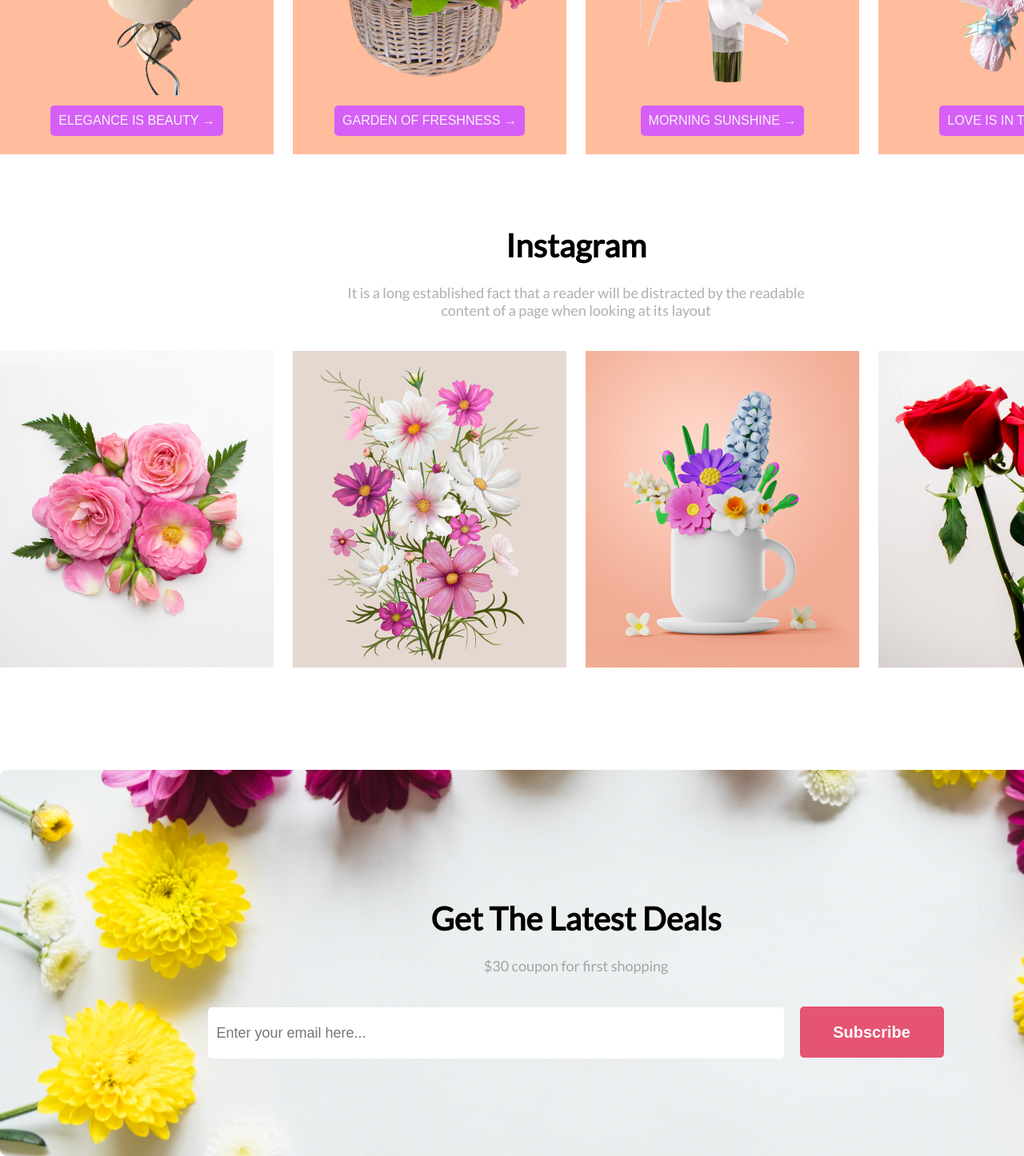
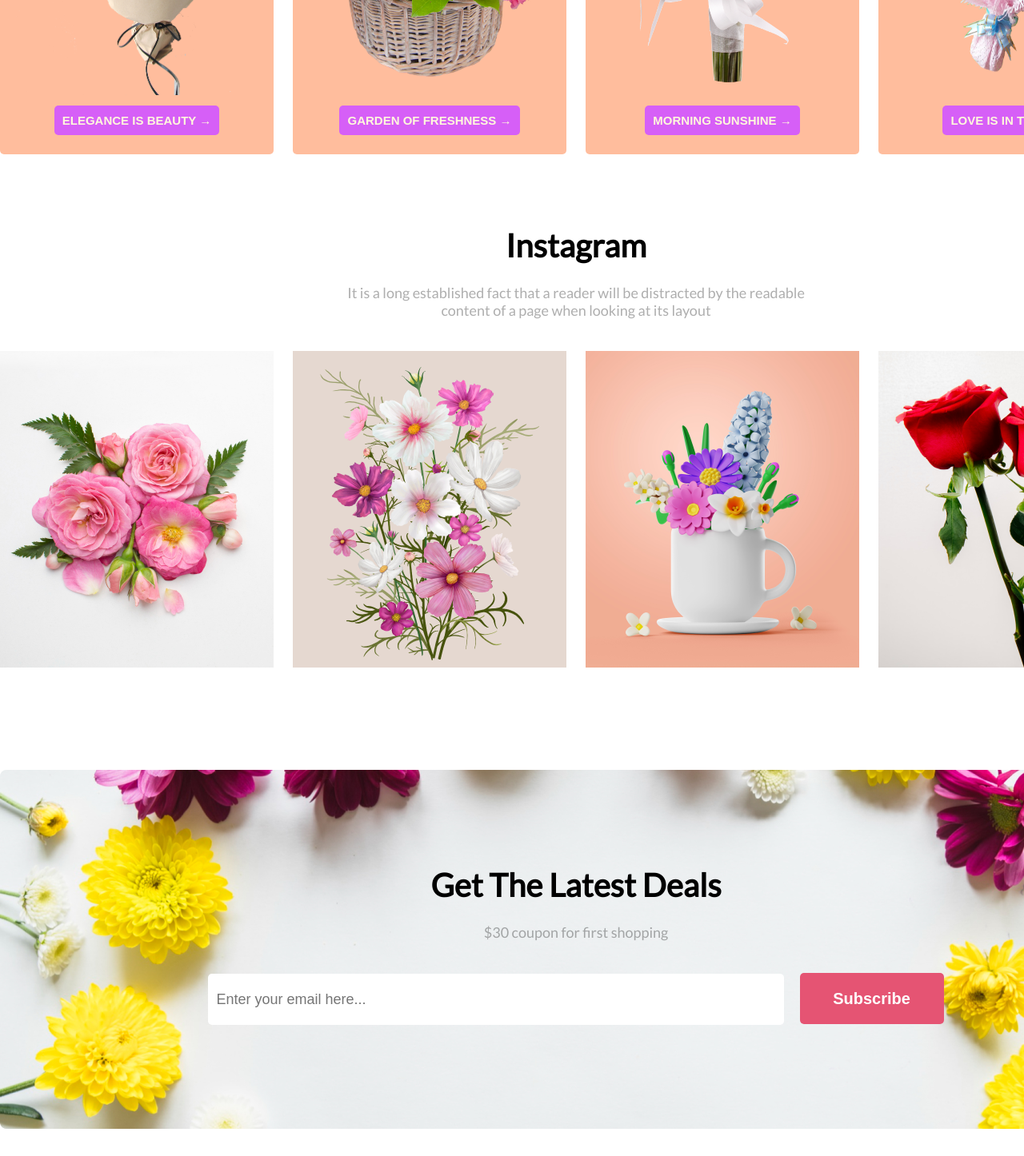
Before and after one commit to mdsumsuzzoha/flower-shop-assignment-sumsuzzoha, a plain HTML site: page index.html in a window 1280 px wide. Shown: the part 3480-4926 px from the top of the page at 80% size. Drawn offline with Linux system fonts and the light colour scheme.

Commit message:
complete

```diff
--- a/index.html
+++ b/index.html
@@ -137,6 +137,7 @@
 
         <!-- letest deal & suscribe section -->
         <section class="section-02">
+            <div class="section-02-content">
                 <div>
                     <h3 class="title-name">Get The Latest Deals</h3>
                     <p class="title-desc">$30 coupon for first shopping</p>
@@ -144,6 +145,7 @@
                 <div>
                     <input class="email-input" type="email" name="" id="" placeholder="Enter your email here...">
                     <button class="btn-primary" type="button">Subscribe</button>
+                </div>
             </div>
         </section>
 
--- a/styles/style.css
+++ b/styles/style.css
@@ -171,13 +171,20 @@
 /* Feature section 2 start (HOT Deals salse Up*/
 .section-02 {
     width: 1440px;
+    height: 458px;
     margin: 0 auto;
     text-align: center;
     background-image: url("../images/rectangle9.png");
     background-repeat: no-repeat;
-    background-size: cover;
-    padding: 122px 0;
+    background-size: contain;
+    /* padding-bottom: 120px; */
     margin: 128px auto;
+}
+
+.section-02-content {
+    padding-top: 80px;
+    /* padding-bottom: 116px; */
+
 }
 
 /* * Feature section 2 end */
@@ -202,6 +209,7 @@
     width: 342px;
     background-color: #FFBD9D;
     margin-bottom: 50PX;
+    border-radius: 5px;
 }
 
 .order-img-card img {
@@ -212,9 +220,10 @@
 }
 
 .order-btn {
-    font-size: 16px;
-    font-weight: 400;
-    color: whitesmoke;
+    font-size: 15px;
+    font-weight: 600;
+    /* color: whitesmoke; */
+    color: cornsilk;
     position: relative;
     background: none;
     background-color: #D65FF7;
```
Lines whose indentation alone changed are shown as unchanged.
